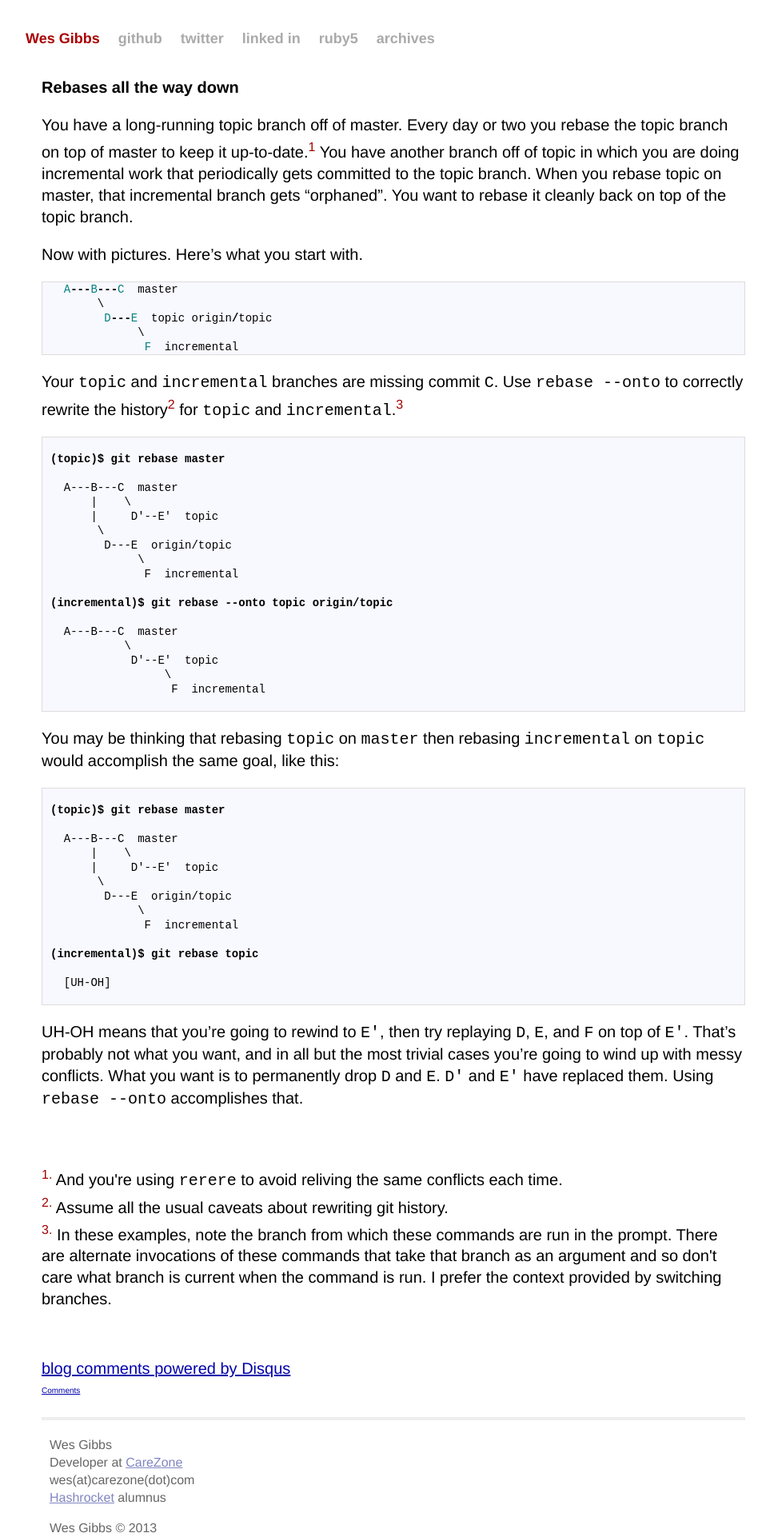
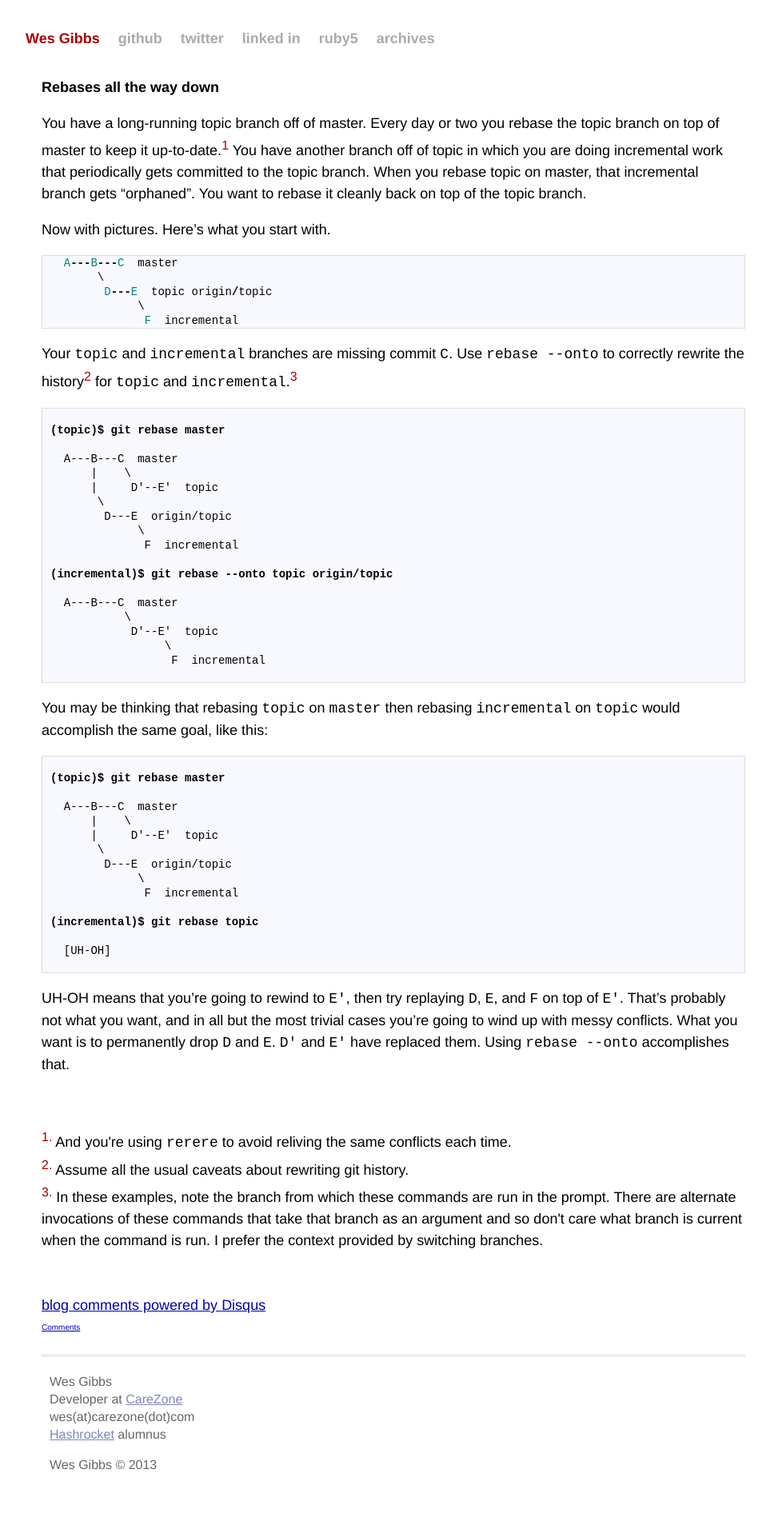
Before and after one commit to wesgibbs/wesgibbs.github.io, a Jekyll site: the page built from index.html, in a window 1280 px wide. Shown: the whole page at 80% size, without its empty margins (148-1111 px from the left). Built offline with Jekyll 4.4.1, drawn with Linux system fonts in a browser that asks for light colours; nearby versions of some CDN libraries; comment, search, counter and statistics services are not loaded; after the commit the page ends 1843 px from its top, so only the background shows below that.

Commit message:
Update font size

```diff
--- a/stylesheets/420_down.css
+++ b/stylesheets/420_down.css
@@ -76,6 +76,7 @@
 }
 
 .site {
+  font-size: 20px;
   margin: 10px 2px;
 }
 
@@ -143,7 +144,6 @@
 }
 
 #content {
-  font-size: 20px;
   margin: 0 10px;
 }
 
```
